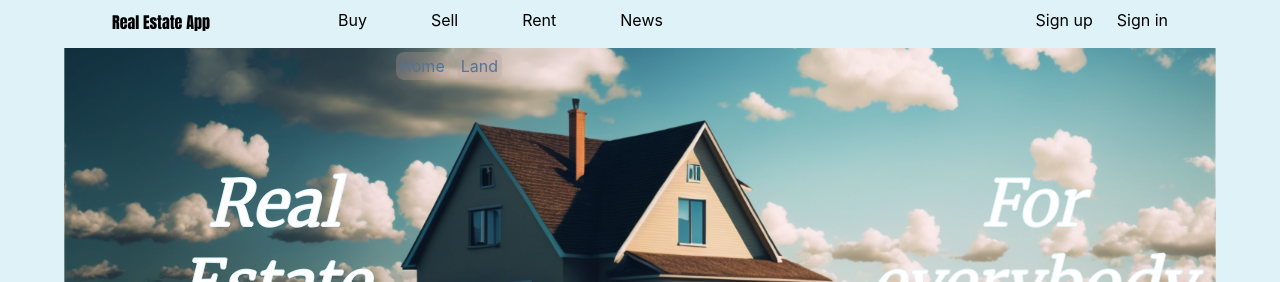
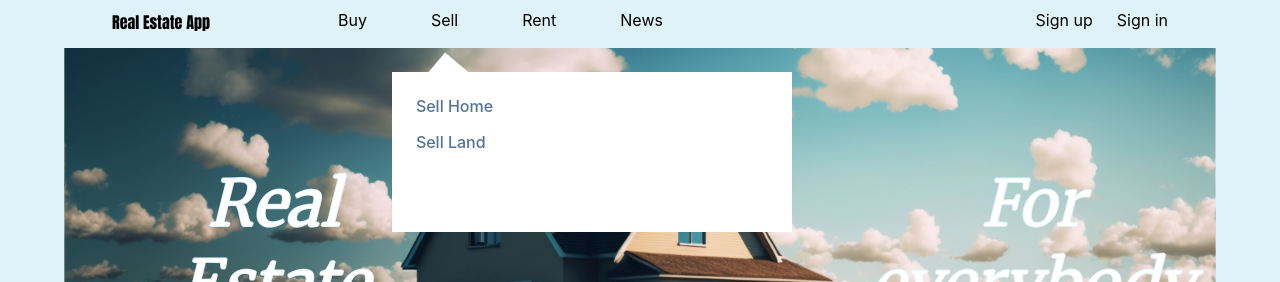
Before and after one commit to devihor25/Real-Estate-App-React, a React (Create React App) app: page / in a window 1280 px wide. Both pictures are taken after a click on the item "Sell". Shown: the top 282 px of the page. Built offline with nearby package versions, Linux system fonts and the light colour scheme; no server answers.

Commit message:
changed the styles for sell and buy in the header

```diff
--- a/src/components/Header/Header.js
+++ b/src/components/Header/Header.js
@@ -24,6 +24,7 @@ export default function Header() {
                 pauseOnHover: false,
             });
         }
+        setClick(false);
     };
 
     const onLogOutHandler = () => {
@@ -56,24 +57,32 @@ export default function Header() {
                         {click && (
                             <>
                                 <div className="buy-element">
-                                    <Link
-                                        className="buy-patch"
-                                        to="/all-homes"
+                                    <div className="buy-element-arrow"></div>
+                                    <div
+                                        className="buy-element-cont"
                                         onMouseLeave={() => {
                                             setClick(false);
                                         }}
                                     >
-                                        Home
+                                        <Link
+                                            className="buy-patch"
+                                            to="/all-homes"
+                                            onClick={() => {
+                                                setClick(false);
+                                            }}
+                                        >
+                                            Homes for sales
                                         </Link>
                                         <Link
                                             className="buy-patch"
                                             to="/all-lands"
-                                        onMouseLeave={() => {
+                                            onClick={() => {
                                                 setClick(false);
                                             }}
                                         >
-                                        Land
+                                            Land for sales
                                         </Link>
+                                    </div>
                                 </div>
                             </>
                         )}
@@ -88,30 +97,42 @@ export default function Header() {
                         {sellClick && (
                             <>
                                 <div className="buy-element">
+                                    <div className="buy-element-arrow"></div>
+                                    <div
+                                        className="buy-element-cont"
+                                        onClick={() => {
+                                            setClick(false);
+                                        }}
+                                    >
                                         <Link
                                             className="buy-patch"
                                             to={
-                                            user._id && user.role == 'seller' ? '/create-home' : '/'
+                                                user._id && user.role == 'seller'
+                                                    ? '/create-home'
+                                                    : '/'
+                                            }
+                                            onClick={() => {
+                                                SellHandler();
+                                                setSellClick(false);
+                                            }}
+                                        >
+                                            Sell Home
+                                        </Link>
+                                        <Link
+                                            className="buy-patch"
+                                            to={
+                                                user._id && user.role == 'seller'
+                                                    ? '/create-land'
+                                                    : '/'
                                             }
                                             onMouseLeave={() => {
                                                 setSellClick(false);
                                             }}
                                             onClick={SellHandler}
                                         >
-                                        Home
+                                            Sell Land
                                         </Link>
-                                    <Link
-                                        className="buy-patch"
-                                        to={
-                                            user._id && user.role == 'seller' ? '/create-land' : '/'
-                                        }
-                                        onMouseLeave={() => {
-                                            setSellClick(false);
-                                        }}
-                                        onClick={SellHandler}
-                                    >
-                                        Land
-                                    </Link>
+                                    </div>
                                 </div>
                             </>
                         )}
--- a/src/components/Header/Header.scss
+++ b/src/components/Header/Header.scss
@@ -42,12 +42,12 @@ li {
     margin-right: 64px;
 }
 
-.buy-list{
+.buy-list {
     position: relative;
     cursor: pointer;
 }
 
-.buy-element{
+.buy-element {
     position: absolute;
     top: 33px;
     left: -44px;
@@ -58,27 +58,48 @@ li {
     align-items: center;
     padding: 5px;
 
-  .buy-patch{
+    .buy-element-arrow {
+        transform: rotate(40deg);
+        height: 2rem;
+        width: 2rem;
+        background-color: white;
+        position: absolute;
+        left: 2.75rem;
+        top: 0;
+        margin-top: 1rem;
+        z-index: 1;
+    }
+
+    .buy-element-cont {
+        background-color: white;
+        width: 25rem;
+        height: 10rem;
+        margin-top: 1.5rem;
+        z-index: 1;
+        display: flex;
+        flex-direction: column;
+        padding: 1rem;
+    }
+
+    .buy-patch {
         text-decoration: none;
-    background: rgba(186, 160, 160, 0.3);
         margin: 4px;
         border-radius: 8px;
         padding: 4px;
         color: rgb(82, 116, 150);
         transition: 3s;
         z-index: 1;
+        font-weight: 500;
     }
 
-  .buy-patch:hover{
-    background: rgba(127, 123, 92, 0.3);
+    .buy-patch:hover {
         color: darkslateblue;
-    animation: top-to-bottom 3s;
-    animation-fill-mode: forwards;
-    box-shadow: 3px 3px red, -1em 0 .4em olive;
+        background: rgba(186, 160, 160, 0.3);
+        font-weight: 700;
     }
 }
 
-@keyframes top-to-bottom{
+@keyframes top-to-bottom {
     100% {
         transform: translateY(100%);
     }
```
Also changed, not shown: src/common/validations.js (added). Lines whose indentation alone changed are shown as unchanged.
